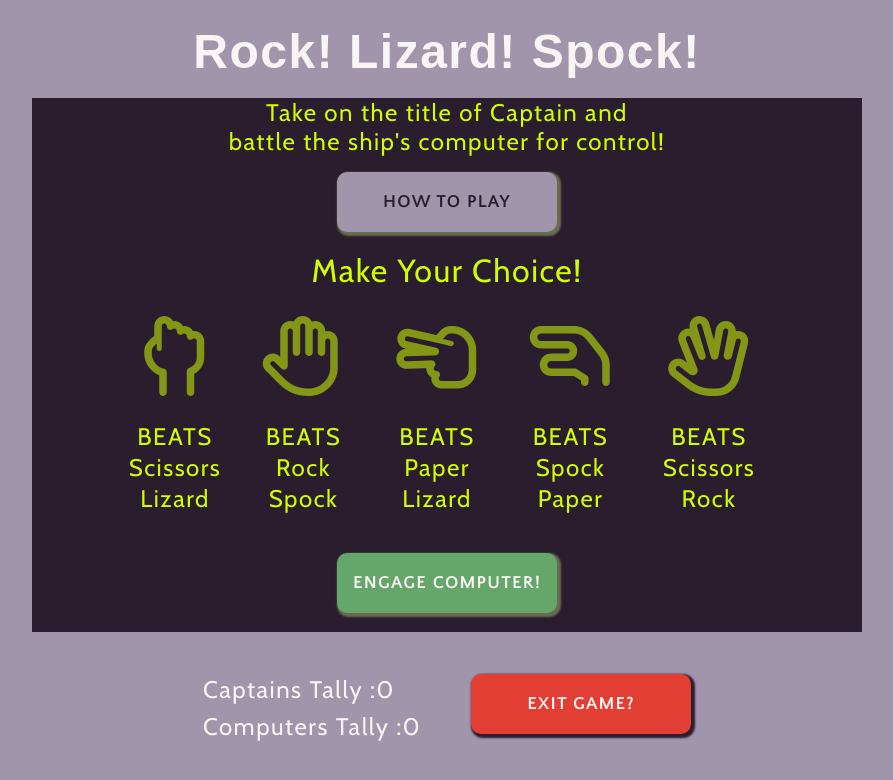
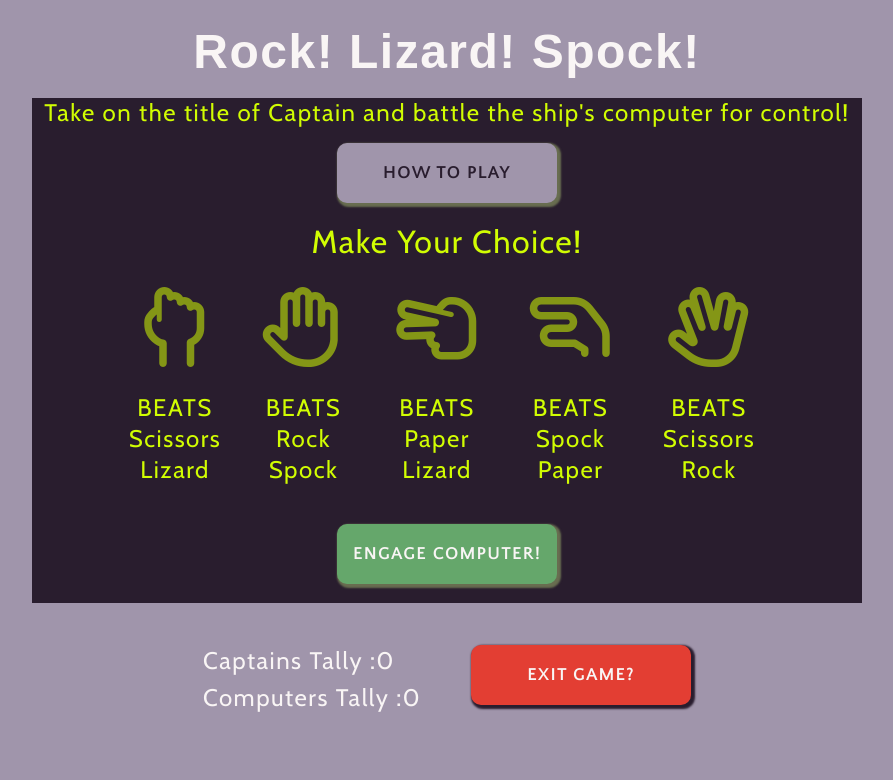
Before and after one commit to MJMcP/rock-lizard-spock, a plain HTML site: page index.html in a window 1280 px wide. Shown: the whole page, without its empty margins (193-1086 px from the left). Drawn offline with nearby package versions, Linux system fonts and the light colour scheme.

Commit message:
Edit to text tag line

```diff
--- a/index.html
+++ b/index.html
@@ -30,7 +30,7 @@
     <div class="game-area">
 
       <p class = "instructions">
-        Take on the title of Captain and <br>battle the ship's computer for control!
+        Take on the title of Captain and battle the ship's computer for control!
       </p>
       <div>
         <button type="button" class=" btn game-rules-btn" aria-label="How to Play" onclick="alert(`How to Play:
@@ -115,7 +115,7 @@
           <table>
             <tbody>
               <tr>
-                <th id="ld">
+                <th id = "ld">
                   <i class="fa fa-hand-lizard-o fa-fade"  aria-hidden="true"></i>
                 </th>
               </tr>
```
